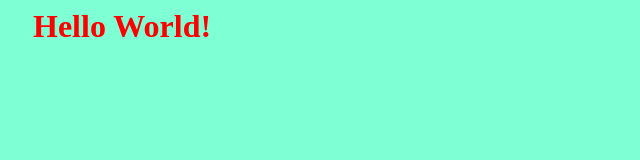
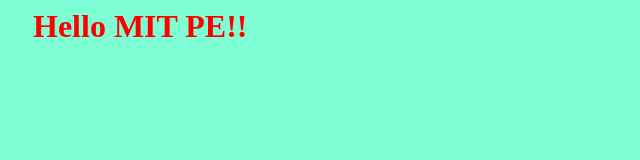
Before and after one commit to sushmita5git/Sush-MITPE1, a plain HTML site: page index.html in a window 1280 px wide. Shown: the whole page, without its empty margins (0-640 px from the left). Drawn offline with Linux system fonts and the light colour scheme.

Commit message:
commit MIT Text

```diff
--- a/index.html
+++ b/index.html
@@ -10,6 +10,6 @@
 <link rel="stylesheet" href="./mystyles.css">
 </head>
 <body>
-<h1>Hello World!</h1>
+<h1>Hello MIT PE!!</h1>
 </body>
 </html>
```
